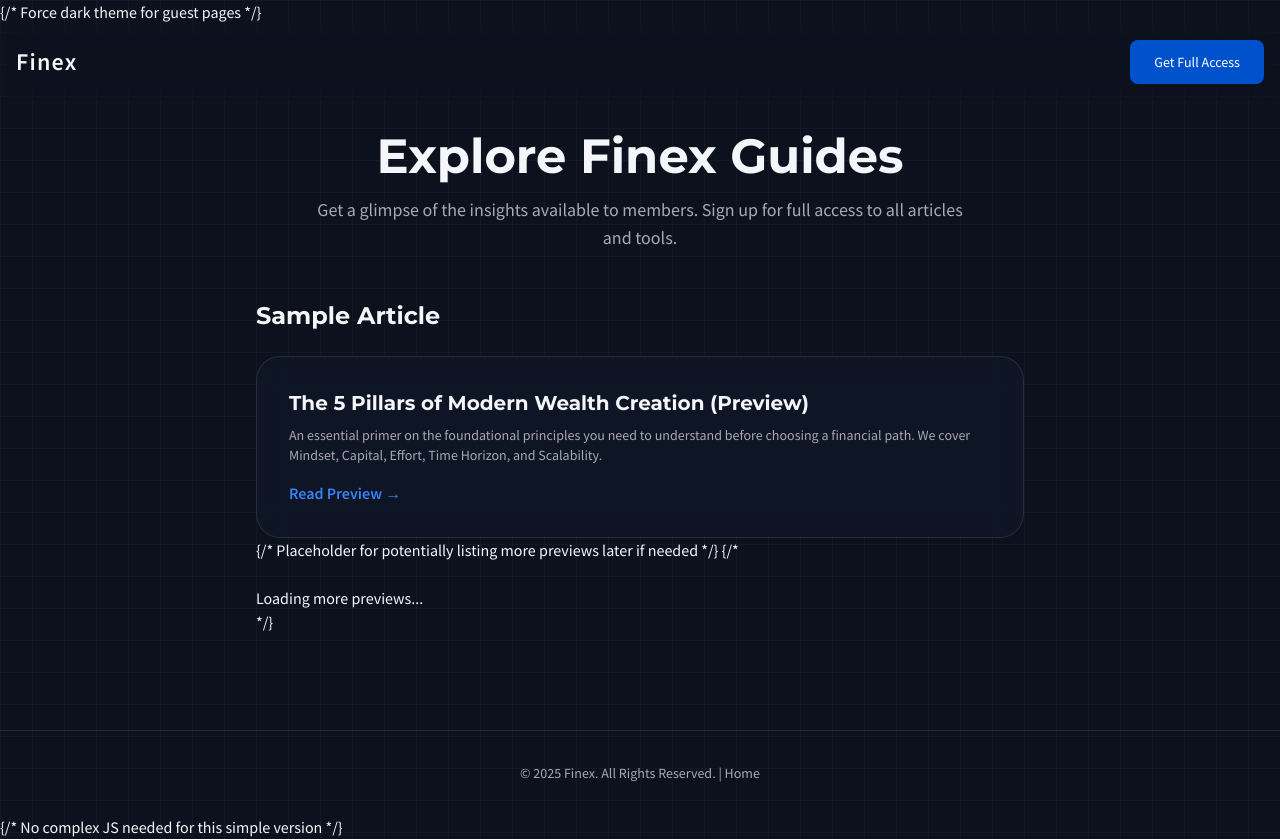
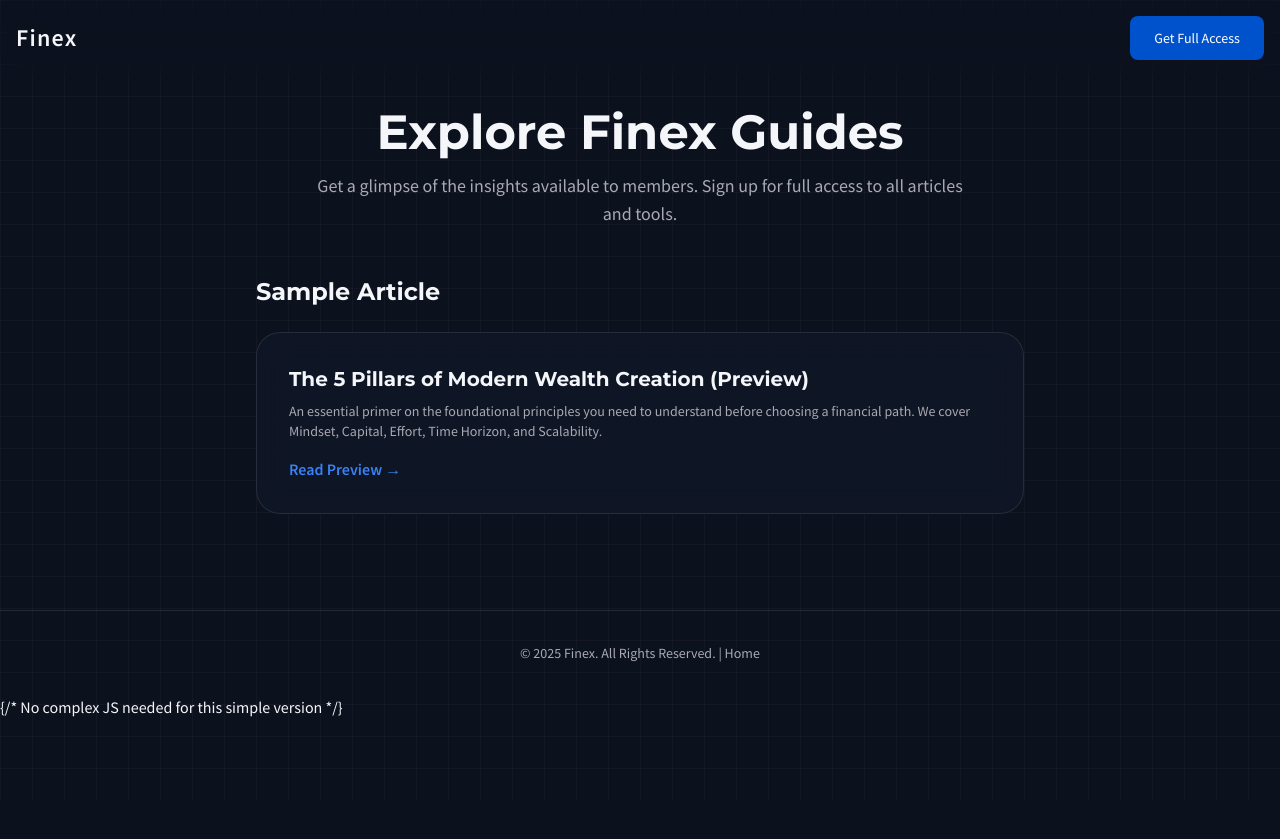
Before and after one commit to mrtrader125/finex, a plain HTML site: page guest_dashboard.html in a window 1280 px wide. After the commit the page ends 800 px from the top, so only its background shows below. Drawn offline with nearby package versions, Linux system fonts and the light colour scheme.

Commit message:
Update guest_dashboard.html

```diff
--- a/guest_dashboard.html
+++ b/guest_dashboard.html
@@ -10,19 +10,16 @@
     <link href="https://fonts.googleapis.com/css2?family=Montserrat:wght@600;700;800&family=Source+Sans+Pro:wght@400;600&display=swap" rel="stylesheet">
     <link rel="stylesheet" href="https://cdnjs.cloudflare.com/ajax/libs/font-awesome/6.5.1/css/all.min.css">
     <script>
-        tailwind.config = { darkMode: 'class' } // Use class strategy if needed elsewhere, though this page is static dark
+        tailwind.config = { darkMode: 'class' }
     </script>
     <link rel="stylesheet" href="main.css">
     <style>
-        /* Optional: Add specific adjustments if main.css doesn't cover everything */
         .article-preview-card:hover {
-             border-color: rgba(0, 82, 204, 0.4); /* Subtle blue border on hover */
+             border-color: rgba(0, 82, 204, 0.4);
         }
     </style>
 </head>
-<body class="antialiased textured-background dark"> {/* Force dark theme for guest pages */}
-
-    <header class="header backdrop-blur-md sticky top-0 z-30">
+<body class="antialiased textured-background dark"> <header class="header backdrop-blur-md sticky top-0 z-30">
         <div class="container mx-auto flex justify-between items-center p-4">
              <div class="text-2xl font-bold tracking-wider text-color-base">
                  <a href="index.html">Finex</a>
@@ -47,13 +44,7 @@
                 <span class="text-blue-500 font-semibold hover:text-blue-400">Read Preview &rarr;</span>
             </a>
 
-            {/* Placeholder for potentially listing more previews later if needed */}
-            {/*
-            <div id="more-previews-container">
-                 Loading more previews...
             </div>
-             */}
-        </div>
     </main>
 
      <footer class="py-8 px-4 border-t border-color-base mt-16">
```
